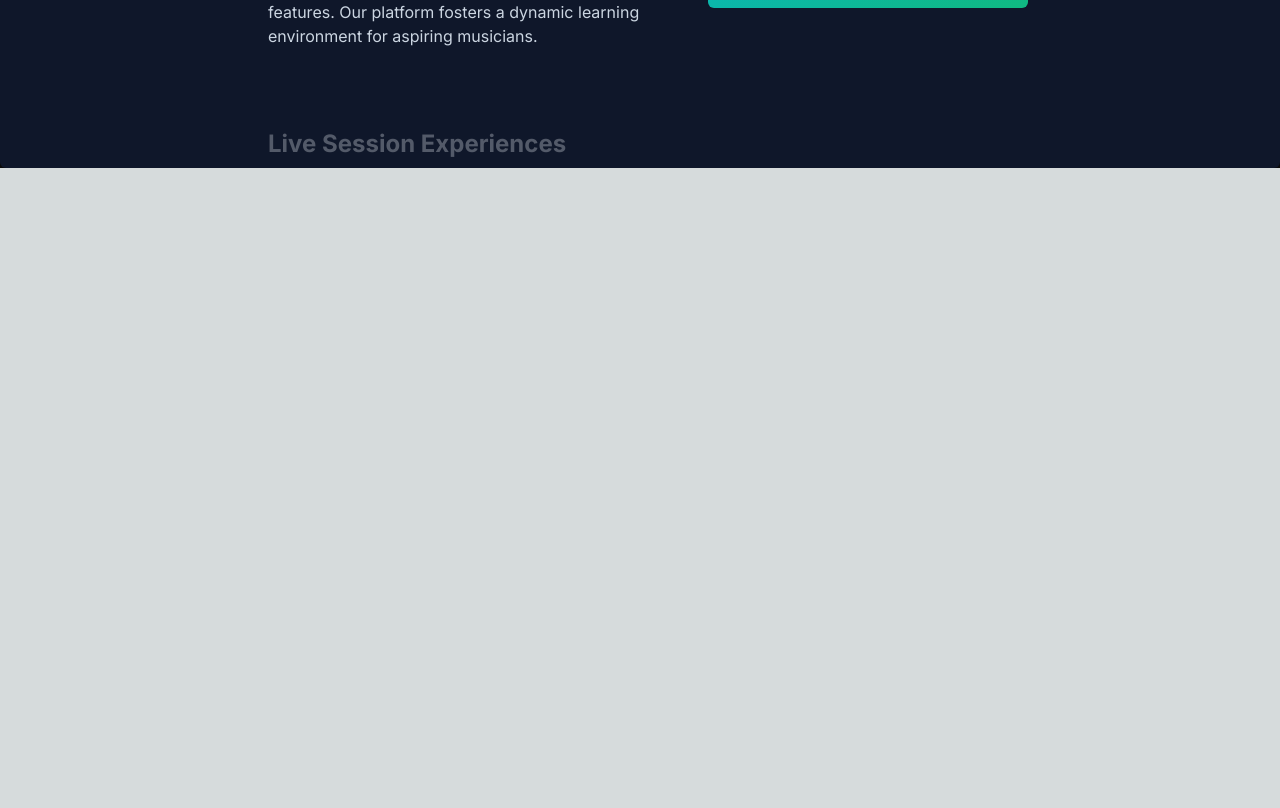
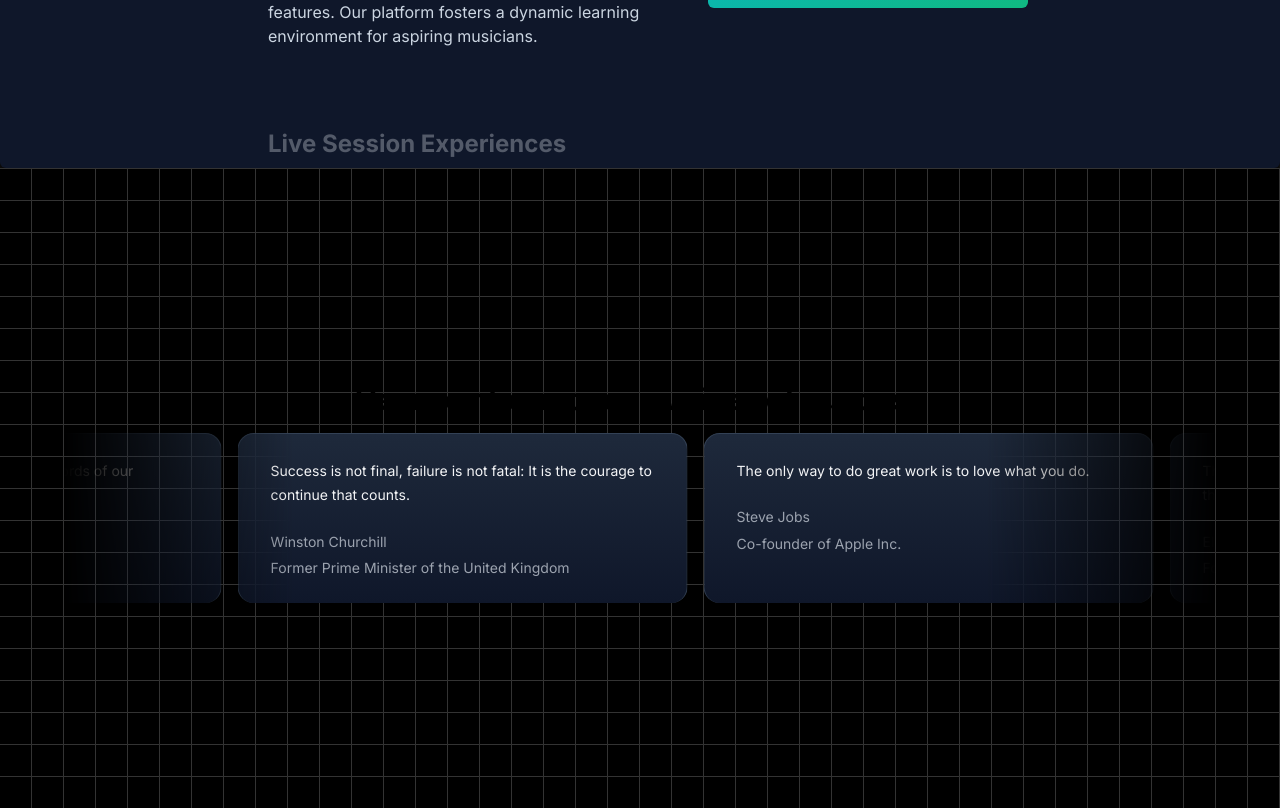
Before and after one commit to ZeeshanMukhtar1/EasyCode, a Next.js app: page / in a window 1280 px wide. Shown: the part 1640-2448 px from the top of the page. Before the commit the page ends 1808 px from the top, so only its background shows below. Built offline with nearby package versions, Linux system fonts and the light colour scheme.

Commit message:
💄 added TestimonialsCard component

```diff
--- a/package.json
+++ b/package.json
@@ -10,14 +10,15 @@
   },
   "dependencies": {
     "clsx": "^2.1.0",
-    "framer-motion": "^11.0.5",
+    "framer-motion": "^11.0.6",
+    "mini-svg-data-uri": "^1.4.4",
     "next": "14.1.0",
     "react": "^18",
     "react-dom": "^18",
     "tailwind-merge": "^2.2.1"
   },
   "devDependencies": {
-    "@types/node": "^20",
+    "@types/node": "^20.11.20",
     "@types/react": "^18",
     "@types/react-dom": "^18",
     "autoprefixer": "^10.0.1",
--- /dev/null
+++ b/src/app/components/TestimonialsCard.tsx
@@ -0,0 +1,55 @@
+'use client';
+import React from 'react';
+import { InfiniteMovingCards } from './ui/infinite-moving-cards';
+
+const quotesArray = [
+  {
+    quote:
+      'Success is not final, failure is not fatal: It is the courage to continue that counts.',
+    name: 'Winston Churchill',
+    title: 'Former Prime Minister of the United Kingdom',
+  },
+  {
+    quote: 'The only way to do great work is to love what you do.',
+    name: 'Steve Jobs',
+    title: 'Co-founder of Apple Inc.',
+  },
+  {
+    quote:
+      'The future belongs to those who believe in the beauty of their dreams.',
+    name: 'Eleanor Roosevelt',
+    title: 'Former First Lady of the United States',
+  },
+  {
+    quote: "Your time is limited, don't waste it living someone else's life.",
+    name: 'Bill Gates',
+    title: 'Co-founder of Microsoft',
+  },
+  {
+    quote:
+      'In the end, we will remember not the words of our enemies, but the silence of our friends.',
+    name: 'Martin Luther King Jr.',
+    title: 'Civil Rights Leader',
+  },
+];
+
+function TestimonialsCard() {
+  return (
+    <div className="h-[40rem] w-full dark:bg-black dark:bg-grid-white/[0.2] relative flex flex-col items-center justify-center overflow-hidden">
+      <h2 className="text-center text-3xl mt-6 font-bold z-10">
+        Hear our hormoney : voices of success
+      </h2>
+      <div className="flex justify-center w-full overflow-hidden px-4 sm:px-6 lg:px-8">
+        <div className="w-full max-w-6xl">
+          <InfiniteMovingCards
+            items={quotesArray}
+            direction="right"
+            speed="slow"
+          />
+        </div>
+      </div>
+    </div>
+  );
+}
+
+export default TestimonialsCard;
--- /dev/null
+++ b/src/app/components/ui/infinite-moving-cards.tsx
@@ -0,0 +1,121 @@
+'use client';
+
+import { cn } from '../../utils/cn';
+import React, { useEffect, useState } from 'react';
+
+export const InfiniteMovingCards = ({
+  items,
+  direction = 'left',
+  speed = 'fast',
+  pauseOnHover = true,
+  className,
+}: {
+  items: {
+    quote: string;
+    name: string;
+    title: string;
+  }[];
+  direction?: 'left' | 'right';
+  speed?: 'fast' | 'normal' | 'slow';
+  pauseOnHover?: boolean;
+  className?: string;
+}) => {
+  const containerRef = React.useRef<HTMLDivElement>(null);
+  const scrollerRef = React.useRef<HTMLUListElement>(null);
+
+  useEffect(() => {
+    addAnimation();
+  }, []);
+  const [start, setStart] = useState(false);
+  function addAnimation() {
+    if (containerRef.current && scrollerRef.current) {
+      const scrollerContent = Array.from(scrollerRef.current.children);
+
+      scrollerContent.forEach((item) => {
+        const duplicatedItem = item.cloneNode(true);
+        if (scrollerRef.current) {
+          scrollerRef.current.appendChild(duplicatedItem);
+        }
+      });
+
+      getDirection();
+      getSpeed();
+      setStart(true);
+    }
+  }
+  const getDirection = () => {
+    if (containerRef.current) {
+      if (direction === 'left') {
+        containerRef.current.style.setProperty(
+          '--animation-direction',
+          'forwards'
+        );
+      } else {
+        containerRef.current.style.setProperty(
+          '--animation-direction',
+          'reverse'
+        );
+      }
+    }
+  };
+  const getSpeed = () => {
+    if (containerRef.current) {
+      if (speed === 'fast') {
+        containerRef.current.style.setProperty('--animation-duration', '20s');
+      } else if (speed === 'normal') {
+        containerRef.current.style.setProperty('--animation-duration', '40s');
+      } else {
+        containerRef.current.style.setProperty('--animation-duration', '80s');
+      }
+    }
+  };
+  return (
+    <div
+      ref={containerRef}
+      className={cn(
+        'scroller relative z-20  max-w-7xl overflow-hidden  [mask-image:linear-gradient(to_right,transparent,white_20%,white_80%,transparent)]',
+        className
+      )}
+    >
+      <ul
+        ref={scrollerRef}
+        className={cn(
+          ' flex min-w-full shrink-0 gap-4 py-4 w-max flex-nowrap',
+          start && 'animate-scroll ',
+          pauseOnHover && 'hover:[animation-play-state:paused]'
+        )}
+      >
+        {items.map((item, idx) => (
+          <li
+            className="w-[350px] max-w-full relative rounded-2xl border border-b-0 flex-shrink-0 border-slate-700 px-8 py-6 md:w-[450px]"
+            style={{
+              background:
+                'linear-gradient(180deg, var(--slate-800), var(--slate-900)',
+            }}
+            key={item.name}
+          >
+            <blockquote>
+              <div
+                aria-hidden="true"
+                className="user-select-none -z-1 pointer-events-none absolute -left-0.5 -top-0.5 h-[calc(100%_+_4px)] w-[calc(100%_+_4px)]"
+              ></div>
+              <span className=" relative z-20 text-sm leading-[1.6] text-gray-100 font-normal">
+                {item.quote}
+              </span>
+              <div className="relative z-20 mt-6 flex flex-row items-center">
+                <span className="flex flex-col gap-1">
+                  <span className=" text-sm leading-[1.6] text-gray-400 font-normal">
+                    {item.name}
+                  </span>
+                  <span className=" text-sm leading-[1.6] text-gray-400 font-normal">
+                    {item.title}
+                  </span>
+                </span>
+              </div>
+            </blockquote>
+          </li>
+        ))}
+      </ul>
+    </div>
+  );
+};
--- a/src/app/page.tsx
+++ b/src/app/page.tsx
@@ -2,6 +2,7 @@
 import Herosections from './components/Herosections';
 import FeaturedCourses from './components/FeaturedCourses';
 import WhyChoseUs from './components/WhyChoseUs';
+import TestimonialsCard from './components/TestimonialsCard';
 
 export default function Home() {
   return (
@@ -9,6 +10,7 @@
       <Herosections />
       <FeaturedCourses />
       <WhyChoseUs />
+      <TestimonialsCard />
     </main>
   );
 }
--- a/tailwind.config.ts
+++ b/tailwind.config.ts
@@ -4,6 +4,32 @@
 const {
   default: flattenColorPalette,
 } = require('tailwindcss/lib/util/flattenColorPalette');
+
+const svgToDataUri = require('mini-svg-data-uri');
+
+// Plugin to add utilities for SVG patterns
+function addSvgPatterns({ matchUtilities, theme }: any) {
+  matchUtilities(
+    {
+      'bg-grid': (value: any) => ({
+        backgroundImage: `url("${svgToDataUri(
+          `<svg xmlns="http://www.w3.org/2000/svg" viewBox="0 0 32 32" width="32" height="32" fill="none" stroke="${value}"><path d="M0 .5H31.5V32"/></svg>`
+        )}")`,
+      }),
+      'bg-grid-small': (value: any) => ({
+        backgroundImage: `url("${svgToDataUri(
+          `<svg xmlns="http://www.w3.org/2000/svg" viewBox="0 0 32 32" width="8" height="8" fill="none" stroke="${value}"><path d="M0 .5H31.5V32"/></svg>`
+        )}")`,
+      }),
+      'bg-dot': (value: any) => ({
+        backgroundImage: `url("${svgToDataUri(
+          `<svg xmlns="http://www.w3.org/2000/svg" viewBox="0 0 32 32" width="16" height="16" fill="none"><circle fill="${value}" id="pattern-circle" cx="10" cy="10" r="1.6257413380501518"></circle></svg>`
+        )}")`,
+      }),
+    },
+    { values: flattenColorPalette(theme('backgroundColor')), type: 'color' }
+  );
+}
 
 // Plugin to add each Tailwind color as a global CSS variable
 function addVariablesForColors({ addBase, theme }: any) {
@@ -28,6 +54,8 @@
     extend: {
       animation: {
         spotlight: 'spotlight 2s ease .75s 1 forwards',
+        scroll:
+          'scroll var(--animation-duration, 40s) var(--animation-direction, forwards) linear infinite',
       },
       backgroundImage: {
         'gradient-radial': 'radial-gradient(var(--tw-gradient-stops))',
@@ -45,9 +73,14 @@
             transform: 'translate(-50%,-40%) scale(1)',
           },
         },
+        scroll: {
+          to: {
+            transform: 'translate(calc(-50% - 0.5rem))',
+          },
+        },
       },
     },
   },
-  plugins: [addVariablesForColors],
+  plugins: [addVariablesForColors, addSvgPatterns],
 };
 export default config;
```
Also changed, not shown: 1 other file (tests, documents, lock files or other folders).
